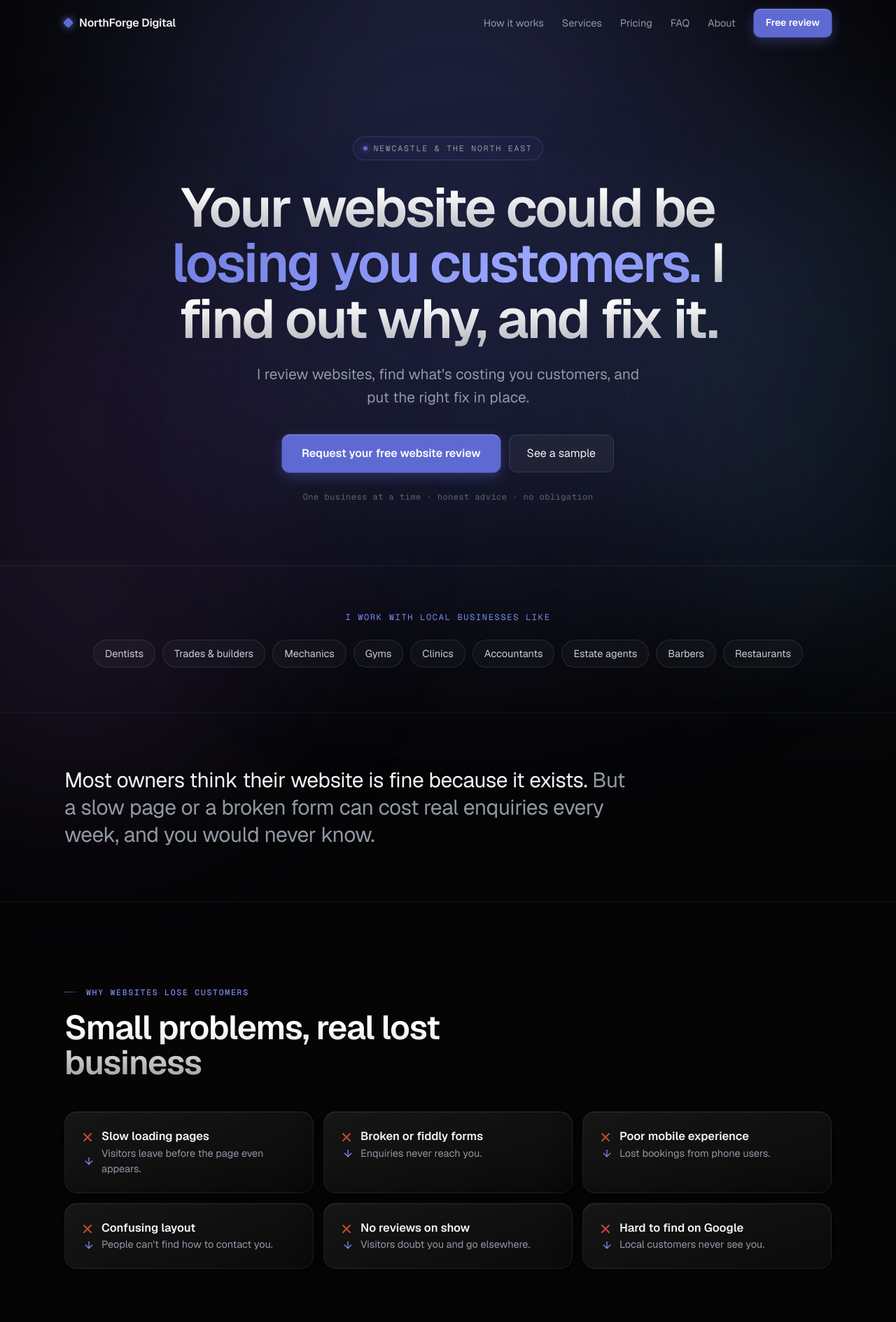
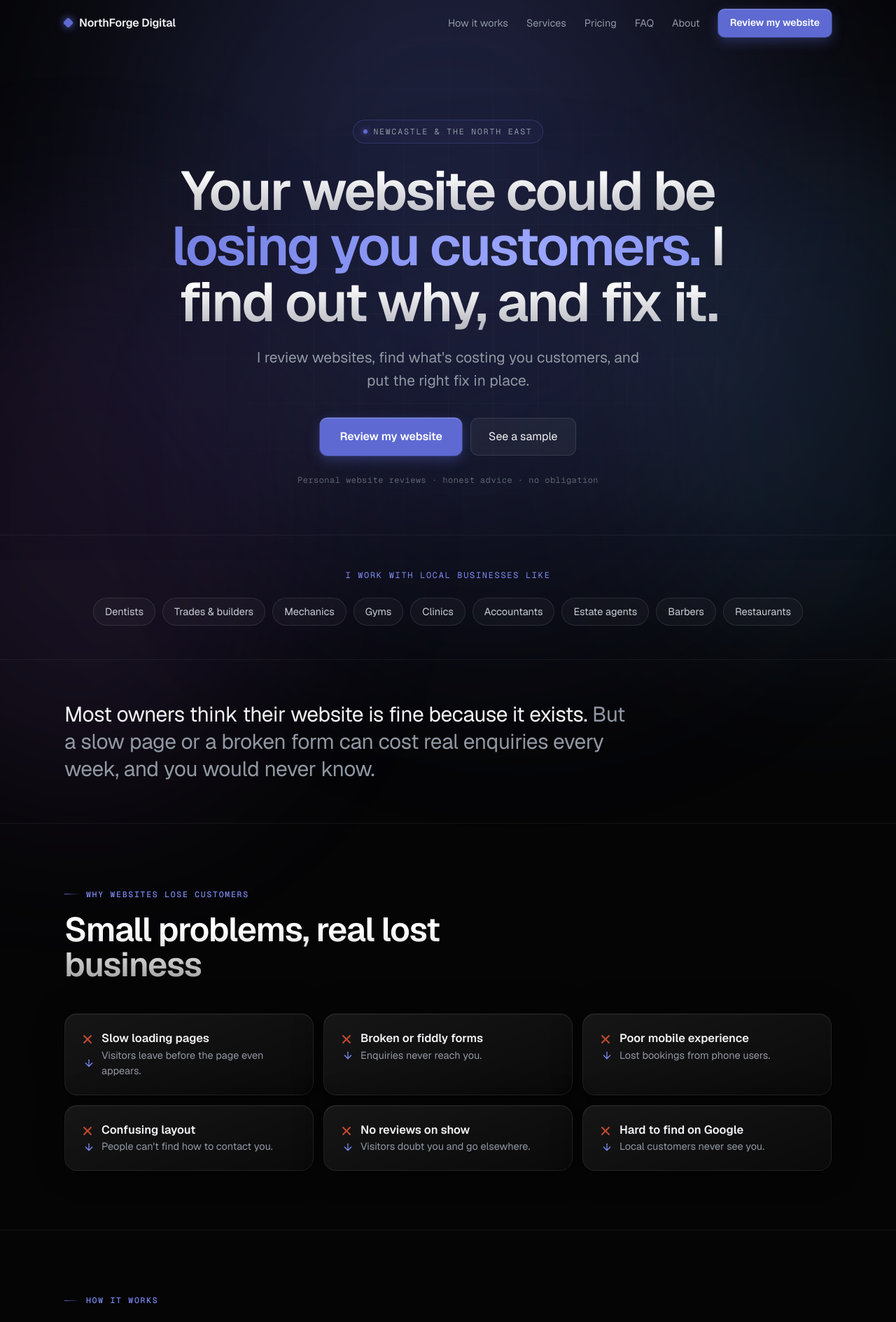
Before and after one commit to Munib123456/northforge-digital, a React (Vite) app: page / in a window 1280 px wide. Shown: the top 1889 px of the page at 70% size. Built offline with nearby package versions, Linux system fonts and the light colour scheme.

Commit message:
Final pre-launch polish: CTA wording, spacing, email, copy tweaks

```diff
--- a/src/NorthForgeDigital.jsx
+++ b/src/NorthForgeDigital.jsx
@@ -12,7 +12,7 @@ import React, { useState, useEffect, useRef, useCallback } from "react";
 
 const BRAND = "NorthForge Digital";
 const OWNER = "Munib Ahmed";
-const EMAIL = "Ahmedmunib61@gmail.com"; // ← must be a real inbox you can read
+const EMAIL = "northforgedigital@gmail.com"; // ← MUST be a real inbox you check. Switch to hello@north-forge.studio once that mailbox works.
 const LINKEDIN = "https://www.linkedin.com/in/munib-ahmed-53a568294/";
 
 const ACCENT = "#5E6AD2";
@@ -90,22 +90,10 @@ export default function NorthForgeDigital() {
     return () => window.removeEventListener("scroll", onScroll);
   }, []);
 
-  const submit = async (event) => {
-    event.preventDefault();
+  const submit = () => {
     if (!form.website || !form.email) return;
-
-    const formData = new FormData(event.currentTarget);
-    const body = new URLSearchParams();
-    formData.forEach((value, key) => {
-      body.append(key, value.toString());
-    });
-
-    await fetch("/", {
-      method: "POST",
-      headers: { "Content-Type": "application/x-www-form-urlencoded" },
-      body: body.toString(),
-    });
-
+    const body = encodeURIComponent(`Business: ${form.business}\nWebsite: ${form.website}\nEmail: ${form.email}\n\n${form.note}`);
+    window.location.href = `mailto:${EMAIL}?subject=Website%20review%20request&body=${body}`;
     setSent(true);
   };
 
@@ -257,7 +245,7 @@ export default function NorthForgeDigital() {
             </a>
             <nav className="qd-navlinks" style={{ gap: 26, alignItems: "center", fontSize: 14.5 }}>
               {nav.map(([t, h]) => <a key={h} href={h} className="qd-link">{t}</a>)}
-              <a href="#contact" className="qd-btn qd-btn-primary" style={{ padding: "9px 17px", borderRadius: 9, fontSize: 14, textDecoration: "none" }}>Free review</a>
+              <a href="#contact" className="qd-btn qd-btn-primary" style={{ padding: "9px 17px", borderRadius: 9, fontSize: 14, textDecoration: "none" }}>Review my website</a>
             </nav>
             <button className="qd-btn qd-menu-btn" aria-label="Menu" onClick={() => setMenu((m) => !m)} style={{ background: "transparent", color: FG, padding: 8, borderRadius: 8 }}>
               {menu ? <CloseIcon /> : <MenuIcon />}
@@ -266,14 +254,14 @@ export default function NorthForgeDigital() {
           {menu && (
             <div style={{ background: "rgba(5,5,6,0.97)", backdropFilter: "blur(16px)", borderTop: "1px solid rgba(255,255,255,0.07)", padding: "14px 22px 20px", display: "flex", flexDirection: "column", gap: 2 }}>
               {nav.map(([t, h]) => <a key={h} href={h} className="qd-link" onClick={() => setMenu(false)} style={{ padding: "11px 0", fontSize: 16 }}>{t}</a>)}
-              <a href="#contact" className="qd-btn qd-btn-primary" onClick={() => setMenu(false)} style={{ padding: 13, borderRadius: 9, textAlign: "center", textDecoration: "none", marginTop: 8 }}>Free review</a>
+              <a href="#contact" className="qd-btn qd-btn-primary" onClick={() => setMenu(false)} style={{ padding: 13, borderRadius: 9, textAlign: "center", textDecoration: "none", marginTop: 8 }}>Review my website</a>
             </div>
           )}
         </header>
 
         <main id="top">
           {/* HERO */}
-          <section style={{ padding: "clamp(72px,11vw,128px) 0 clamp(56px,8vw,88px)" }}>
+          <section style={{ padding: "clamp(58px,9vw,104px) 0 clamp(44px,6vw,68px)" }}>
             <div className="qd-wrap" style={{ textAlign: "center" }}>
               <Reveal>
                 <div className="qd-mono" style={{ display: "inline-flex", alignItems: "center", gap: 8, fontSize: 11.5, letterSpacing: "0.16em", textTransform: "uppercase", color: FG_MUTED, padding: "7px 14px", border: "1px solid rgba(94,106,210,0.3)", borderRadius: 999, marginBottom: 28, background: "rgba(94,106,210,0.05)" }}>
@@ -295,18 +283,18 @@ export default function NorthForgeDigital() {
               </Reveal>
               <Reveal delay={230}>
                 <div style={{ display: "flex", gap: 12, flexWrap: "wrap", justifyContent: "center", marginTop: 36 }}>
-                  <a href="#contact" className="qd-btn qd-btn-primary" style={{ padding: "15px 28px", borderRadius: 11, fontSize: 16, textDecoration: "none" }}>Request your free website review</a>
+                  <a href="#contact" className="qd-btn qd-btn-primary" style={{ padding: "15px 28px", borderRadius: 11, fontSize: 16, textDecoration: "none" }}>Review my website</a>
                   <a href="#sample" className="qd-btn qd-btn-ghost" style={{ padding: "15px 26px", borderRadius: 11, fontSize: 16, textDecoration: "none" }}>See a sample</a>
                 </div>
               </Reveal>
               <Reveal delay={300}>
-                <p className="qd-mono" style={{ marginTop: 26, fontSize: 12, color: "#5d6470", letterSpacing: "0.04em" }}>One business at a time · honest advice · no obligation</p>
+                <p className="qd-mono" style={{ marginTop: 26, fontSize: 12, color: "#5d6470", letterSpacing: "0.04em" }}>Personal website reviews · honest advice · no obligation</p>
               </Reveal>
             </div>
           </section>
 
           {/* WHO I HELP */}
-          <section style={{ borderTop: "1px solid rgba(255,255,255,0.06)", padding: "clamp(44px,6vw,64px) 0" }}>
+          <section style={{ borderTop: "1px solid rgba(255,255,255,0.06)", padding: "clamp(34px,4vw,48px) 0" }}>
             <div className="qd-wrap" style={{ textAlign: "center" }}>
               <Reveal>
                 <p className="qd-mono" style={{ fontSize: 12, letterSpacing: "0.14em", textTransform: "uppercase", color: ACCENT_BRIGHT, marginBottom: 22 }}>I work with local businesses like</p>
@@ -322,7 +310,7 @@ export default function NorthForgeDigital() {
           </section>
 
           {/* PROBLEM STRIP */}
-          <section style={{ borderTop: "1px solid rgba(255,255,255,0.06)", padding: "clamp(52px,7vw,76px) 0" }}>
+          <section style={{ borderTop: "1px solid rgba(255,255,255,0.06)", padding: "clamp(40px,5vw,58px) 0" }}>
             <div className="qd-wrap">
               <Reveal>
                 <p style={{ fontSize: "clamp(21px,3vw,30px)", maxWidth: 820, lineHeight: 1.3, letterSpacing: "-0.015em" }}>
@@ -334,7 +322,7 @@ export default function NorthForgeDigital() {
           </section>
 
           {/* WHY WEBSITES LOSE CUSTOMERS (cause -> effect) */}
-          <section style={{ borderTop: "1px solid rgba(255,255,255,0.06)", padding: "clamp(60px,9vw,112px) 0" }}>
+          <section style={{ borderTop: "1px solid rgba(255,255,255,0.06)", padding: "clamp(46px,7vw,84px) 0" }}>
             <div className="qd-wrap">
               <Reveal><Label>Why websites lose customers</Label></Reveal>
               <Reveal delay={60}><h2 className="qd-grad" style={{ fontSize: "clamp(30px,4.5vw,48px)", maxWidth: 560, marginBottom: 44 }}>Small problems, real lost business</h2></Reveal>
@@ -358,11 +346,12 @@ export default function NorthForgeDigital() {
           </section>
 
           {/* HOW IT WORKS */}
-          <section id="how" style={{ borderTop: "1px solid rgba(255,255,255,0.06)", padding: "clamp(60px,9vw,112px) 0" }}>
+          <section id="how" style={{ borderTop: "1px solid rgba(255,255,255,0.06)", padding: "clamp(46px,7vw,84px) 0" }}>
             <div className="qd-wrap">
               <Reveal><Label>How it works</Label></Reveal>
               <Reveal delay={60}><h2 className="qd-grad" style={{ fontSize: "clamp(30px,4.5vw,48px)", maxWidth: 560, marginBottom: 12 }}>Diagnose first. Fix what matters.</h2></Reveal>
-              <Reveal delay={110}><p style={{ color: FG_MUTED, maxWidth: 500, marginBottom: 44, fontSize: 17 }}>Most agencies want to sell you a new site. I start by telling you if you even need one.</p></Reveal>
+              <Reveal delay={110}><p style={{ color: FG_MUTED, maxWidth: 500, marginBottom: 18, fontSize: 17 }}>Most agencies want to sell you a new site. I start by telling you if you even need one.</p></Reveal>
+              <Reveal delay={140}><p className="qd-mono" style={{ color: "#5d6470", maxWidth: 540, marginBottom: 44, fontSize: 12.5, letterSpacing: "0.03em" }}>Reviews are based only on publicly visible website issues. No intrusive testing, hacking, or scanning.</p></Reveal>
               <div className="qd-steps4">
                 {steps.map((s, i) => (
                   <Reveal key={s.n} delay={i * 70} style={{ height: "100%" }}>
@@ -378,7 +367,7 @@ export default function NorthForgeDigital() {
           </section>
 
           {/* WHAT I LOOK FOR (bento) */}
-          <section style={{ borderTop: "1px solid rgba(255,255,255,0.06)", padding: "clamp(60px,9vw,112px) 0" }}>
+          <section style={{ borderTop: "1px solid rgba(255,255,255,0.06)", padding: "clamp(46px,7vw,84px) 0" }}>
             <div className="qd-wrap">
               <Reveal><Label>What I look for</Label></Reveal>
               <Reveal delay={60}><h2 className="qd-grad" style={{ fontSize: "clamp(30px,4.5vw,48px)", maxWidth: 560, marginBottom: 44 }}>What quietly turns visitors away</h2></Reveal>
@@ -399,7 +388,7 @@ export default function NorthForgeDigital() {
           </section>
 
           {/* SERVICES */}
-          <section id="services" style={{ borderTop: "1px solid rgba(255,255,255,0.06)", padding: "clamp(60px,9vw,112px) 0" }}>
+          <section id="services" style={{ borderTop: "1px solid rgba(255,255,255,0.06)", padding: "clamp(46px,7vw,84px) 0" }}>
             <div className="qd-wrap">
               <Reveal><Label>Services</Label></Reveal>
               <Reveal delay={60}><h2 className="qd-grad" style={{ fontSize: "clamp(30px,4.5vw,48px)", maxWidth: 560, marginBottom: 12 }}>What I can do for your business</h2></Reveal>
@@ -419,7 +408,7 @@ export default function NorthForgeDigital() {
           </section>
 
           {/* WHY TRUST + WHAT I WON'T DO */}
-          <section style={{ borderTop: "1px solid rgba(255,255,255,0.06)", padding: "clamp(60px,9vw,112px) 0" }}>
+          <section style={{ borderTop: "1px solid rgba(255,255,255,0.06)", padding: "clamp(46px,7vw,84px) 0" }}>
             <div className="qd-wrap qd-two">
               <Reveal>
                 <Label>Why trust NorthForge</Label>
@@ -449,7 +438,7 @@ export default function NorthForgeDigital() {
           </section>
 
           {/* WHAT HAPPENS DURING A REVIEW */}
-          <section style={{ borderTop: "1px solid rgba(255,255,255,0.06)", padding: "clamp(60px,9vw,112px) 0" }}>
+          <section style={{ borderTop: "1px solid rgba(255,255,255,0.06)", padding: "clamp(46px,7vw,84px) 0" }}>
             <div className="qd-wrap">
               <Reveal><Label>What happens during a review</Label></Reveal>
               <Reveal delay={60}><h2 className="qd-grad" style={{ fontSize: "clamp(30px,4.5vw,48px)", maxWidth: 560, marginBottom: 40 }}>No risk to you, no catch</h2></Reveal>
@@ -469,7 +458,7 @@ export default function NorthForgeDigital() {
           </section>
 
           {/* SAMPLE REPORT */}
-          <section id="sample" style={{ borderTop: "1px solid rgba(255,255,255,0.06)", padding: "clamp(60px,9vw,112px) 0" }}>
+          <section id="sample" style={{ borderTop: "1px solid rgba(255,255,255,0.06)", padding: "clamp(46px,7vw,84px) 0" }}>
             <div className="qd-wrap">
               <Reveal><Label>Sample report</Label></Reveal>
               <Reveal delay={60}><h2 className="qd-grad" style={{ fontSize: "clamp(30px,4.5vw,48px)", maxWidth: 520, marginBottom: 12 }}>Exactly what you get</h2></Reveal>
@@ -480,7 +469,7 @@ export default function NorthForgeDigital() {
           </section>
 
           {/* PRICING (explainer, no numbers) */}
-          <section id="pricing" style={{ borderTop: "1px solid rgba(255,255,255,0.06)", padding: "clamp(60px,9vw,112px) 0" }}>
+          <section id="pricing" style={{ borderTop: "1px solid rgba(255,255,255,0.06)", padding: "clamp(46px,7vw,84px) 0" }}>
             <div className="qd-wrap" style={{ maxWidth: 760 }}>
               <Reveal><Label>Pricing</Label></Reveal>
               <Reveal delay={60}><h2 className="qd-grad" style={{ fontSize: "clamp(30px,4.5vw,48px)", marginBottom: 12 }}>Simple, honest pricing</h2></Reveal>
@@ -500,14 +489,14 @@ export default function NorthForgeDigital() {
                       </div>
                     ))}
                   </div>
-                  <a href="#contact" className="qd-btn qd-btn-primary" style={{ display: "inline-block", marginTop: 26, padding: "13px 24px", borderRadius: 11, fontSize: 15, textDecoration: "none" }}>Get my free review</a>
+                  <a href="#contact" className="qd-btn qd-btn-primary" style={{ display: "inline-block", marginTop: 26, padding: "13px 24px", borderRadius: 11, fontSize: 15, textDecoration: "none" }}>Review my website</a>
                 </SpotCard>
               </Reveal>
             </div>
           </section>
 
           {/* FAQ */}
-          <section id="faq" style={{ borderTop: "1px solid rgba(255,255,255,0.06)", padding: "clamp(60px,9vw,112px) 0" }}>
+          <section id="faq" style={{ borderTop: "1px solid rgba(255,255,255,0.06)", padding: "clamp(46px,7vw,84px) 0" }}>
             <div className="qd-wrap" style={{ maxWidth: 760 }}>
               <Reveal><Label>FAQ</Label></Reveal>
               <Reveal delay={60}><h2 className="qd-grad" style={{ fontSize: "clamp(30px,4.5vw,48px)", marginBottom: 40 }}>Questions, answered</h2></Reveal>
@@ -518,7 +507,7 @@ export default function NorthForgeDigital() {
           </section>
 
           {/* ABOUT (story-led, lower on page) */}
-          <section id="about" style={{ borderTop: "1px solid rgba(255,255,255,0.06)", padding: "clamp(60px,9vw,112px) 0" }}>
+          <section id="about" style={{ borderTop: "1px solid rgba(255,255,255,0.06)", padding: "clamp(46px,7vw,84px) 0" }}>
             <div className="qd-wrap" style={{ display: "grid", gridTemplateColumns: "auto 1fr", gap: 32, alignItems: "start", maxWidth: 860 }}>
               <Reveal>
                 {/* Photo placeholder. To use a real photo, add at the top of the file:
@@ -526,8 +515,9 @@ export default function NorthForgeDigital() {
                     <img src={munibPhoto} alt="Munib Ahmed" width={132} height={132}
                       style={{ borderRadius: 20, objectFit: "cover",
                       border: "1px solid rgba(255,255,255,0.1)" }} /> */}
-                <img src="/munibpic.jpeg" alt="Munib Ahmed" width={132} height={132}
-                  style={{ borderRadius: 20, objectFit: "cover", border: "1px solid rgba(255,255,255,0.1)", flexShrink: 0, display: "block" }} />
+                <div style={{ width: 132, height: 132, borderRadius: 20, background: "linear-gradient(135deg, rgba(94,106,210,0.25), rgba(154,166,255,0.1))", border: "1px solid rgba(255,255,255,0.1)", display: "flex", alignItems: "center", justifyContent: "center", flexShrink: 0 }}>
+                  <span className="qd-mono" style={{ fontSize: 12, color: FG_MUTED, textAlign: "center", padding: 12 }}>your photo here</span>
+                </div>
               </Reveal>
               <Reveal delay={80}>
                 <Label>About</Label>
@@ -535,37 +525,35 @@ export default function NorthForgeDigital() {
                 <div style={{ color: "#c2c7cf", fontSize: 17, display: "grid", gap: 14 }}>
                   <p>I started NorthForge after noticing that most local businesses weren't losing customers because they had terrible websites. They were losing them because of small problems nobody had pointed out.</p>
                   <p>A broken booking form. A slow page. A site that's awkward on a phone. A confusing layout. Quiet issues that cost real enquiries every week.</p>
-                  <p>My goal is simple: find those problems, explain them in plain English, and fix them. I'm {OWNER}, a Computer Science graduate from Northumbria University, based in Newcastle, and I work with one business at a time.</p>
+                  <p>My goal is simple: find those problems, explain them in plain English, and fix them. I'm {OWNER}, a Computer Science graduate from Northumbria University, based in Newcastle. I work directly with each business, so every recommendation is properly reviewed and explained clearly.</p>
                 </div>
               </Reveal>
             </div>
           </section>
 
           {/* CONTACT */}
-          <section id="contact" style={{ borderTop: "1px solid rgba(255,255,255,0.06)", padding: "clamp(64px,9vw,112px) 0 clamp(72px,10vw,120px)" }}>
+          <section id="contact" style={{ borderTop: "1px solid rgba(255,255,255,0.06)", padding: "clamp(48px,7vw,84px) 0 clamp(54px,8vw,92px)" }}>
             <div className="qd-wrap" style={{ maxWidth: 540 }}>
               <Reveal><div style={{ textAlign: "center" }}><Label center>Free, no obligation</Label></div></Reveal>
-              <Reveal delay={60}><h2 className="qd-grad" style={{ fontSize: "clamp(30px,4.5vw,48px)", textAlign: "center", marginBottom: 14 }}>Request your free website review</h2></Reveal>
+              <Reveal delay={60}><h2 className="qd-grad" style={{ fontSize: "clamp(30px,4.5vw,48px)", textAlign: "center", marginBottom: 14 }}>Review my website</h2></Reveal>
               <Reveal delay={110}><p style={{ color: FG_MUTED, fontSize: 17, textAlign: "center", maxWidth: 440, margin: "0 auto 36px" }}>Send your website. I reply with the main things worth fixing. No pressure to buy.</p></Reveal>
               <Reveal delay={160}>
                 <SpotCard pad={28}>
                   {sent ? (
                     <div style={{ textAlign: "center", padding: "14px 0" }}>
                       <div style={{ fontSize: 38, marginBottom: 8, color: ACCENT_BRIGHT }}>✓</div>
-                      <h3 style={{ fontSize: 20, marginBottom: 8, color: FG }}>Your review request is sent</h3>
-                      <p style={{ color: FG_MUTED, fontSize: 15 }}>Thanks — I’ll review it and get back to you as soon as I can.</p>
+                      <h3 style={{ fontSize: 20, marginBottom: 8, color: FG }}>Your email is ready</h3>
+                      <p style={{ color: FG_MUTED, fontSize: 15 }}>If your email app did not open, message me at <a href={`mailto:${EMAIL}`} style={{ color: ACCENT_BRIGHT, fontWeight: 600 }}>{EMAIL}</a>.</p>
                     </div>
                   ) : (
-                    <form name="contact" method="POST" data-netlify="true" data-netlify-honeypot="bot-field" onSubmit={submit} style={{ display: "grid", gap: 14 }}>
-                      <input type="hidden" name="form-name" value="contact" />
-                      <input name="bot-field" style={{ display: "none" }} value="" onChange={() => {}} />
-                      <Field label="Business name"><input className="qd-input" name="business" placeholder="Your business" value={form.business} onChange={(e) => setForm({ ...form, business: e.target.value })} /></Field>
-                      <Field label="Your website" required><input className="qd-input" name="website" placeholder="yourbusiness.co.uk" value={form.website} onChange={(e) => setForm({ ...form, website: e.target.value })} /></Field>
-                      <Field label="Your email" required><input className="qd-input" name="email" type="email" placeholder="you@business.co.uk" value={form.email} onChange={(e) => setForm({ ...form, email: e.target.value })} /></Field>
-                      <Field label="Anything to look at? (optional)"><textarea className="qd-input" name="note" rows={3} placeholder="e.g. nobody uses our booking form" value={form.note} onChange={(e) => setForm({ ...form, note: e.target.value })} /></Field>
-                      <button className="qd-btn qd-btn-primary" type="submit" style={{ padding: 15, borderRadius: 11, fontSize: 16, marginTop: 4 }}>Send my free review request</button>
+                    <div style={{ display: "grid", gap: 14 }}>
+                      <Field label="Business name"><input className="qd-input" placeholder="Your business" value={form.business} onChange={(e) => setForm({ ...form, business: e.target.value })} /></Field>
+                      <Field label="Your website" required><input className="qd-input" placeholder="yourbusiness.co.uk" value={form.website} onChange={(e) => setForm({ ...form, website: e.target.value })} /></Field>
+                      <Field label="Your email" required><input className="qd-input" type="email" placeholder="you@business.co.uk" value={form.email} onChange={(e) => setForm({ ...form, email: e.target.value })} /></Field>
+                      <Field label="Anything to look at? (optional)"><textarea className="qd-input" rows={3} placeholder="e.g. nobody uses our booking form" value={form.note} onChange={(e) => setForm({ ...form, note: e.target.value })} /></Field>
+                      <button className="qd-btn qd-btn-primary" onClick={submit} style={{ padding: 15, borderRadius: 11, fontSize: 16, marginTop: 4 }}>Review my website</button>
                       <p style={{ fontSize: 12.5, color: "#5d6470", textAlign: "center" }}>I only use your details to reply about your review.</p>
-                    </form>
+                    </div>
                   )}
                 </SpotCard>
               </Reveal>
@@ -673,7 +661,7 @@ function SampleReport() {
           </div>
           <div>
             <div className="qd-mono" style={{ fontSize: 11, color: ACCENT_BRIGHT, letterSpacing: "0.13em", textTransform: "uppercase" }}>Website review</div>
-            <div style={{ fontSize: 21, marginTop: 4, color: FG, fontWeight: 600, letterSpacing: "-0.01em" }}>Sample: a Newcastle barber</div>
+            <div style={{ fontSize: 21, marginTop: 4, color: FG, fontWeight: 600, letterSpacing: "-0.01em" }}>Example: Local barber website review</div>
           </div>
         </div>
         <div style={{ textAlign: "center" }}>
```
